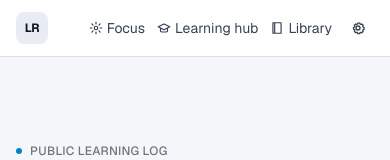
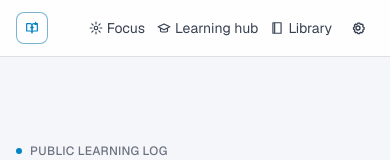
Before and after one commit to rznmgr630/learnwithrajan, a Next.js app: page / in a window 390 px wide. Shown: the top 160 px of the page. Built offline with nearby package versions, Linux system fonts and the light colour scheme.

Commit message:
Add learning brand mark

```diff
--- /dev/null
+++ b/components/BrandMark.tsx
@@ -0,0 +1,8 @@
+export function BrandMark({ className }: { className?: string }) {
+  return (
+    <svg aria-hidden="true" viewBox="0 0 24 24" className={className} fill="none" stroke="currentColor" strokeWidth="1.8" strokeLinecap="round" strokeLinejoin="round">
+      <path d="M4 5.5h5A3 3 0 0 1 12 8.5v11A3 3 0 0 0 9 16.5H4zM20 5.5h-5a3 3 0 0 0-3 3v11a3 3 0 0 1 3-3h5z" />
+      <path d="M12 15V9.5m0 0-2 2m2-2 2 2M17.5 3.5v2m-1 1h2" />
+    </svg>
+  );
+}
--- a/components/SiteHeader.tsx
+++ b/components/SiteHeader.tsx
@@ -5,6 +5,7 @@ import { usePathname } from "next/navigation";
 import { useEffect, useRef, useState } from "react";
 import { LanguageSwitcher } from "@/components/i18n/LanguageSwitcher";
 import { useLocale } from "@/components/i18n/LocaleProvider";
+import { BrandMark } from "@/components/BrandMark";
 import { useTheme } from "@/components/ThemeProvider";
 
 const links = [
@@ -92,9 +93,9 @@ export function SiteHeader() {
       <div className="mx-auto flex h-14 max-w-5xl min-w-0 items-center justify-between gap-2 px-4 sm:gap-3 sm:px-6">
         <Link
           href="/"
-          className="grid h-8 w-8 shrink-0 place-items-center rounded-lg bg-[var(--elevated)] text-xs font-bold tracking-tight text-[var(--text)] transition hover:text-[var(--accent)] sm:block sm:h-auto sm:w-auto sm:bg-transparent sm:text-base sm:font-semibold"
+          className="grid h-8 w-8 shrink-0 place-items-center rounded-lg border border-[color-mix(in_oklab,var(--accent)_45%,var(--border))] bg-[var(--surface)] text-[var(--accent)] transition hover:border-[var(--accent)] hover:bg-[color-mix(in_oklab,var(--accent)_12%,var(--surface))] sm:block sm:h-auto sm:w-auto sm:border-0 sm:bg-transparent sm:text-base sm:font-semibold sm:tracking-tight sm:text-[var(--text)] sm:hover:border-0 sm:hover:bg-transparent sm:hover:text-[var(--accent)]"
         >
-          <span className="sm:hidden">LR</span>
+          <BrandMark className="h-4 w-4 sm:hidden" />
           <span className="hidden whitespace-nowrap sm:inline">{t("site.title")}</span>
         </Link>
         <div className="flex min-w-0 items-center gap-1 sm:gap-3">
```
